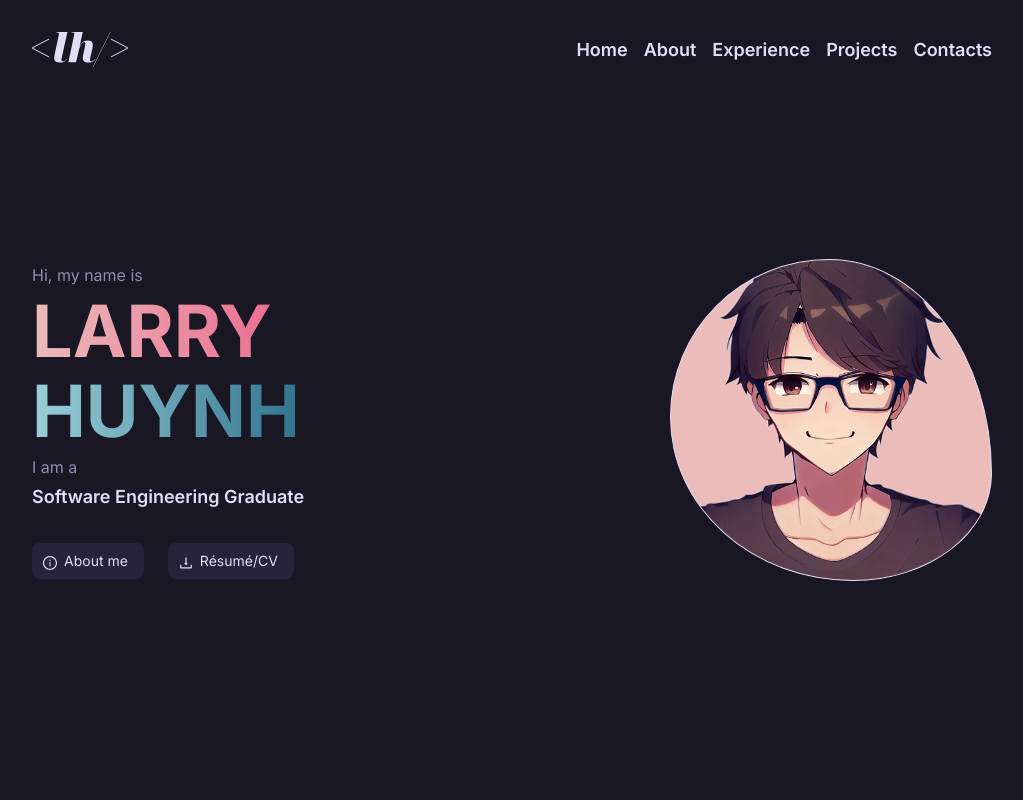
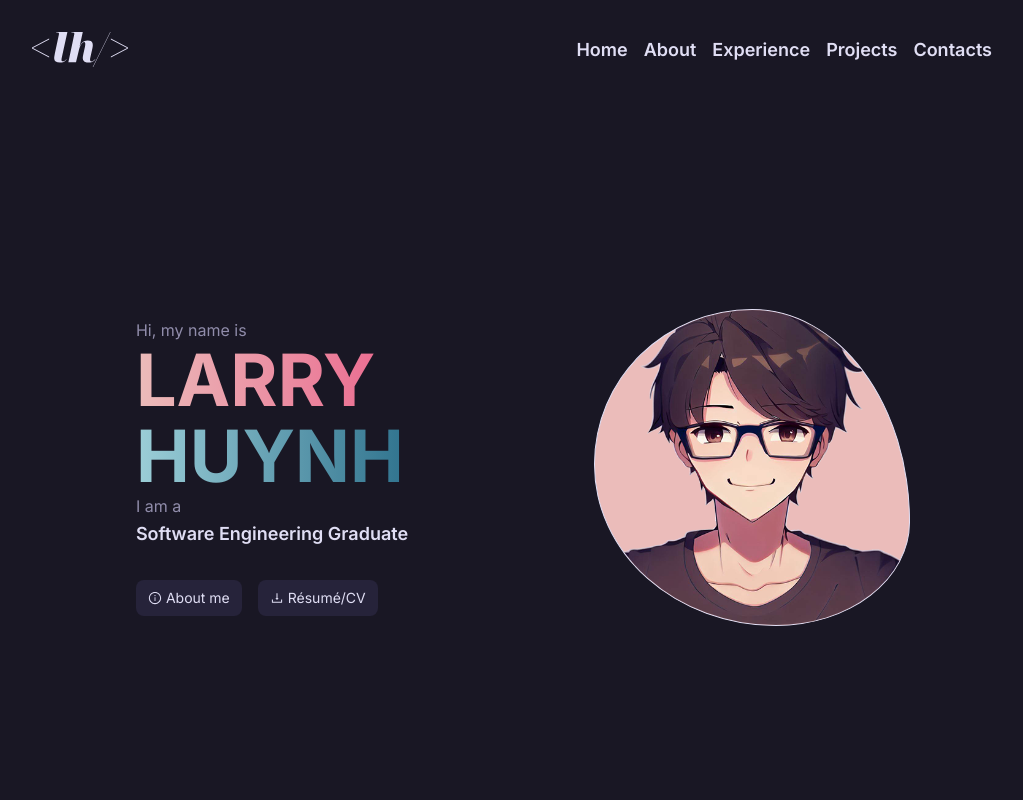
Before and after one commit to larryh12/larryhuynh.dev, a Next.js app: page / in a window 1280 px wide. Shown: the top 800 px of the page, without its empty margins (128-1151 px from the left). Built offline with nearby package versions, Linux system fonts and the light colour scheme.

Commit message:
refactor home section

```diff
--- a/app/globals.css
+++ b/app/globals.css
@@ -2,7 +2,7 @@
 @tailwind components;
 @tailwind utilities;
 
-.blob {
+.home__avatar__blob {
   animation: transform 25s ease-in-out infinite both alternate;
 }
 
--- a/components/Hero.js
+++ b/components/Hero.js
@@ -9,42 +9,53 @@ const Hero = () => {
   return (
     <section
       id="home"
-      className="flex flex-col-reverse py-8 md:flex-row md:py-48"
+      className="flex min-h-screen flex-col-reverse md:flex-row"
     >
-      <div className="flex-1">
-        <div className="my-0.5 text-rp-subtle md:my-1">Hi, my name is</div>
-        <div className="my-0.5 inline-block bg-gradient-to-r from-rp-rose to-rp-love bg-clip-text text-7xl font-bold text-transparent md:my-1">
+      <div
+        id="home__text__container"
+        className="flex flex-1 items-start justify-center md:items-center"
+      >
+        <div id="home__text__wrapper" className="space-y-8">
+          <div id="home__text__upper" className="space-y-0.5">
+            <div className="text-rp-subtle">Hi, my name is</div>
+            <div className="inline-block bg-gradient-to-r from-rp-rose to-rp-love bg-clip-text text-7xl font-bold text-transparent">
               LARRY
             </div>
             <div />
-        <div className="my-0.5 inline-block bg-gradient-to-r from-rp-foam to-rp-pine bg-clip-text text-7xl font-bold text-transparent md:my-1">
+            <div className="inline-block bg-gradient-to-r from-rp-foam to-rp-pine bg-clip-text text-7xl font-bold text-transparent">
               HUYNH
             </div>
-        <div className="my-0.5 text-rp-subtle md:my-1">I am a</div>
-        <div className="my-0.5 text-lg font-semibold md:my-1">
+            <div className="text-rp-subtle">I am a</div>
+            <div className="text-lg font-semibold">
               Software Engineering Graduate
             </div>
-        <div className="mt-4 flex flex-row text-sm text-rp-text md:mt-8">
+          </div>
+          <div
+            id="home__text__lower"
+            className="flex space-x-4 text-sm text-rp-text [&>a]:flex [&>a]:items-center [&>a]:space-x-1 [&>a]:rounded-lg [&>a]:bg-rp-overlay [&>a]:px-3 [&>a]:py-2 hover:[&>a]:bg-rp-highmed"
+          >
             <a href="#about">
-            <div className="mr-6 flex flex-row rounded-lg bg-rp-overlay p-2 pr-4 hover:bg-rp-highmed">
-              <AiOutlineInfoCircle className="mr-1 pt-1 text-xl" />
-              About me
-            </div>
+              <AiOutlineInfoCircle />
+              <span>About me</span>
             </a>
             <a
               href="https://www.linkedin.com/in/larry-huynh-dev/"
               target="_blank"
             >
-            <div className="flex flex-row rounded-lg bg-rp-overlay p-2 pr-4 hover:bg-rp-highmed">
-              <AiOutlineDownload className="mr-1 pt-1 text-xl" />
-              Résumé/CV
-            </div>
+              <AiOutlineDownload />
+              <span>Résumé/CV</span>
             </a>
           </div>
         </div>
-      <div className="mb-12 flex flex-1 items-center justify-center md:justify-end">
-        <div className="blob max-w-[67%] overflow-hidden border border-rp-text bg-rp-rose">
+      </div>
+      <div
+        id="home__avatar__container"
+        className="flex flex-1 items-center justify-center"
+      >
+        <div id="home__avatar__wrapper" className="max-w-[66%]">
+          <div className="home__avatar__blob overflow-hidden border border-rp-text bg-rp-rose">
             <Image src={avatar} alt="avatar" />
+          </div>
         </div>
       </div>
     </section>
```
Lines whose indentation alone changed are shown as unchanged.
